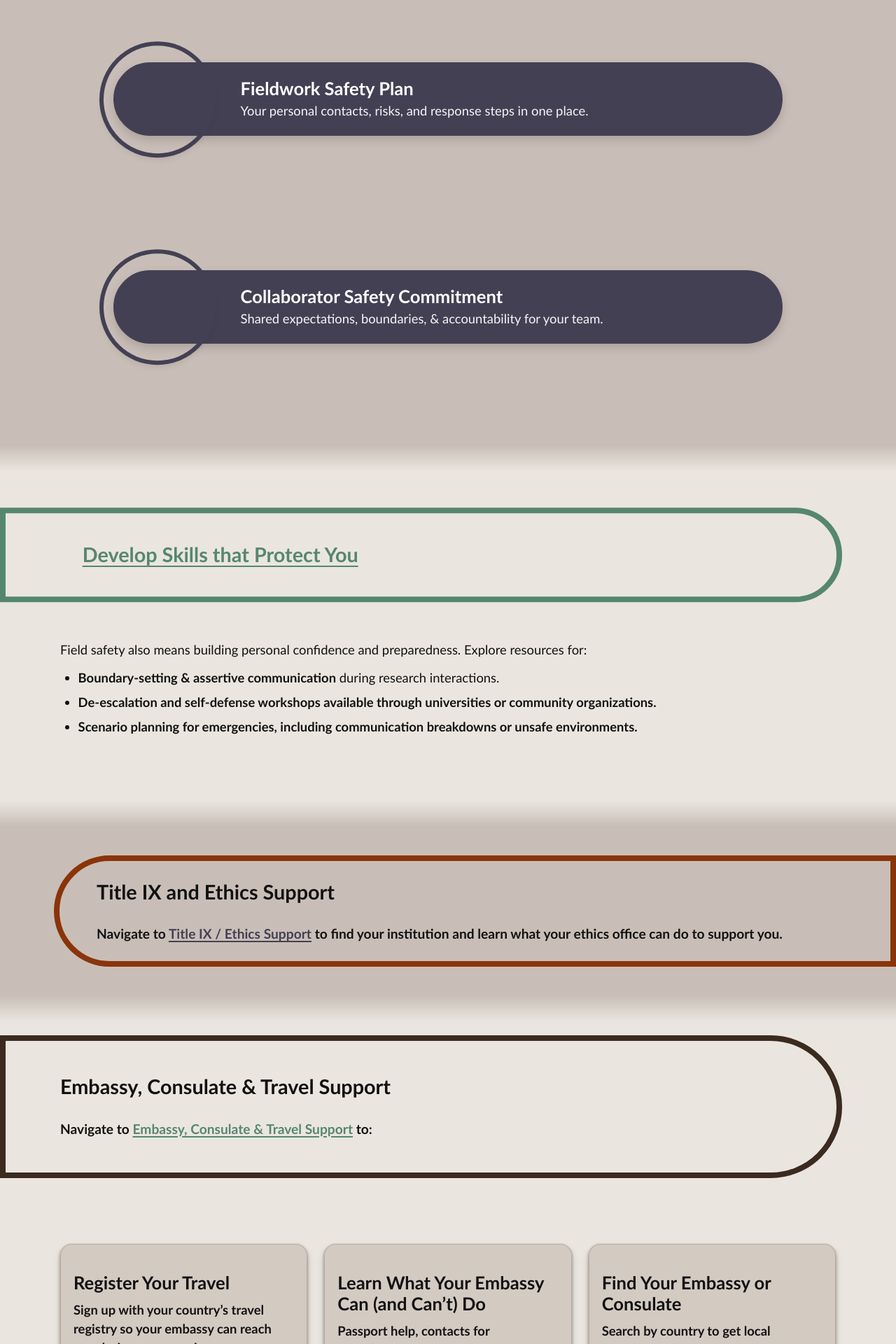
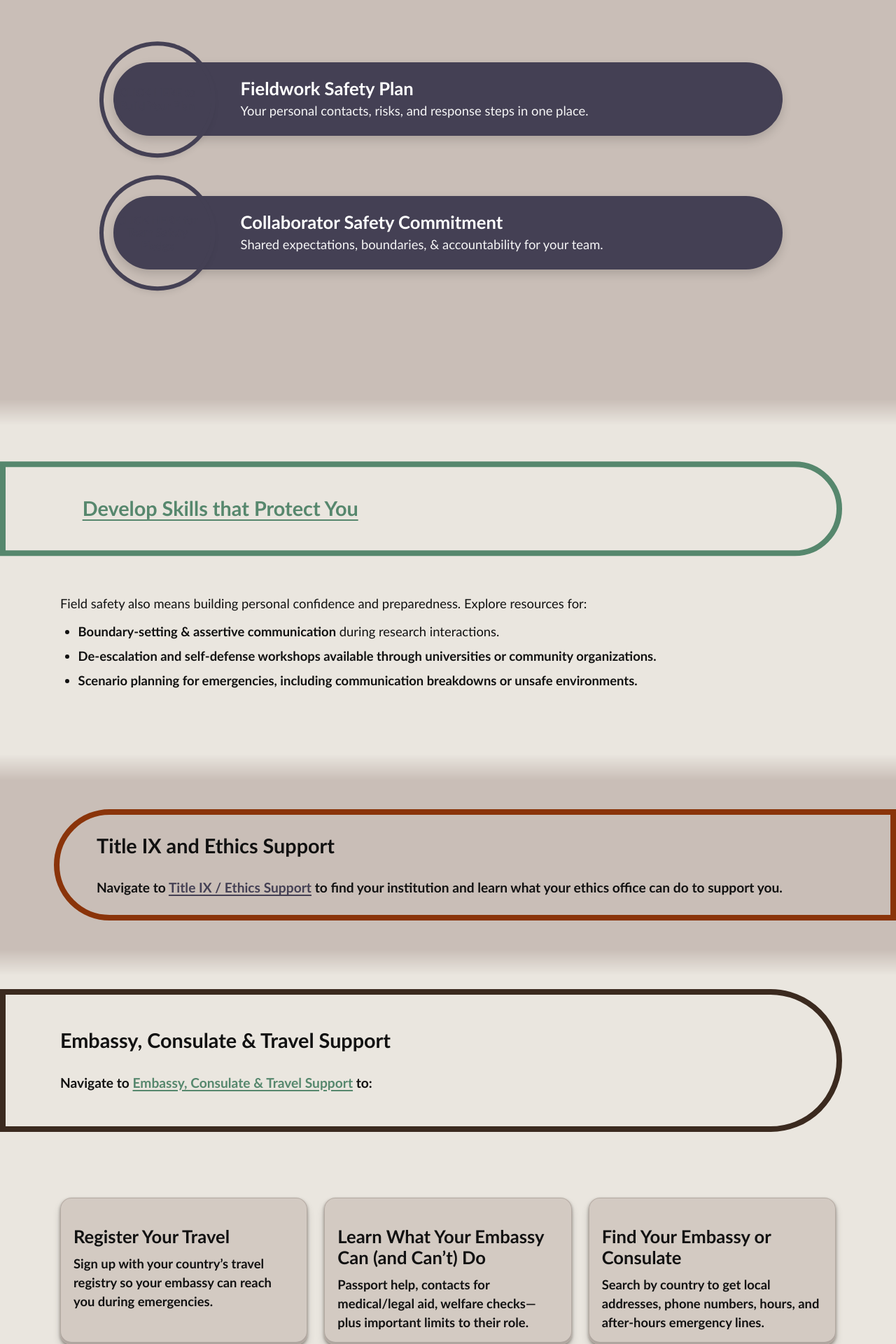
Before and after one commit to AnthroSafetyWarrior/GoldenTrowelProject, a Jekyll site: the page built from _pages/preparing.html, in a window 1280 px wide. Shown: the part 2649-4569 px from the top of the page at 70% size. Built offline with Jekyll 4.4.1, drawn with Linux system fonts in a browser that asks for light colours.

Commit message:
updating name

```diff
--- a/_pages/preparing.html
+++ b/_pages/preparing.html
@@ -137,10 +137,7 @@ hero_tint: .40
           <p>Your personal contacts, risks, and response steps in one place.</p>
          </div>
       </article>
-</div>
-</section>
 
-<section class="section">
     <div class="hero-docs">
       <!-- 2) Collaborator Commitment -->
       <article class="doc-callout doc--gold">
```
